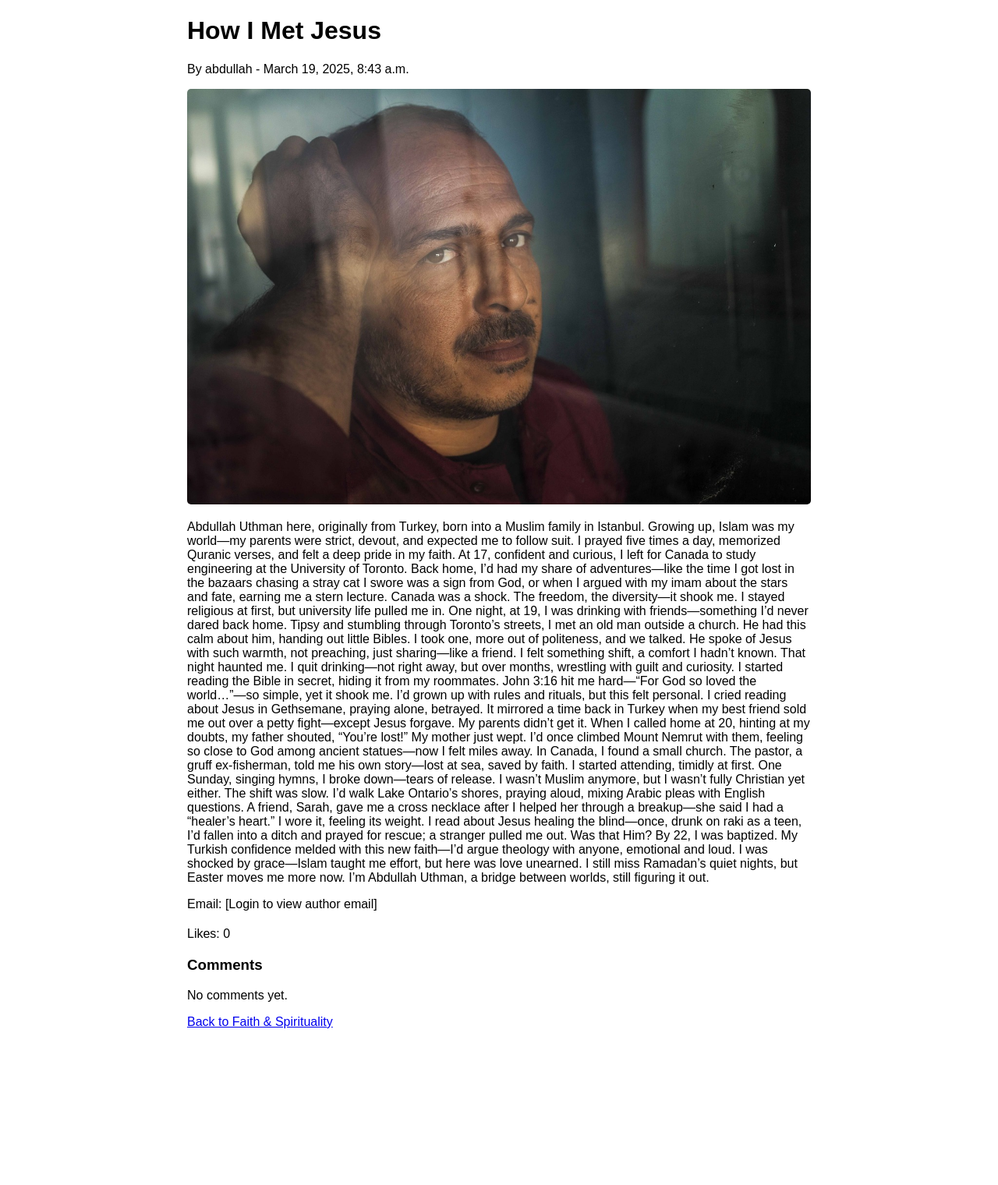
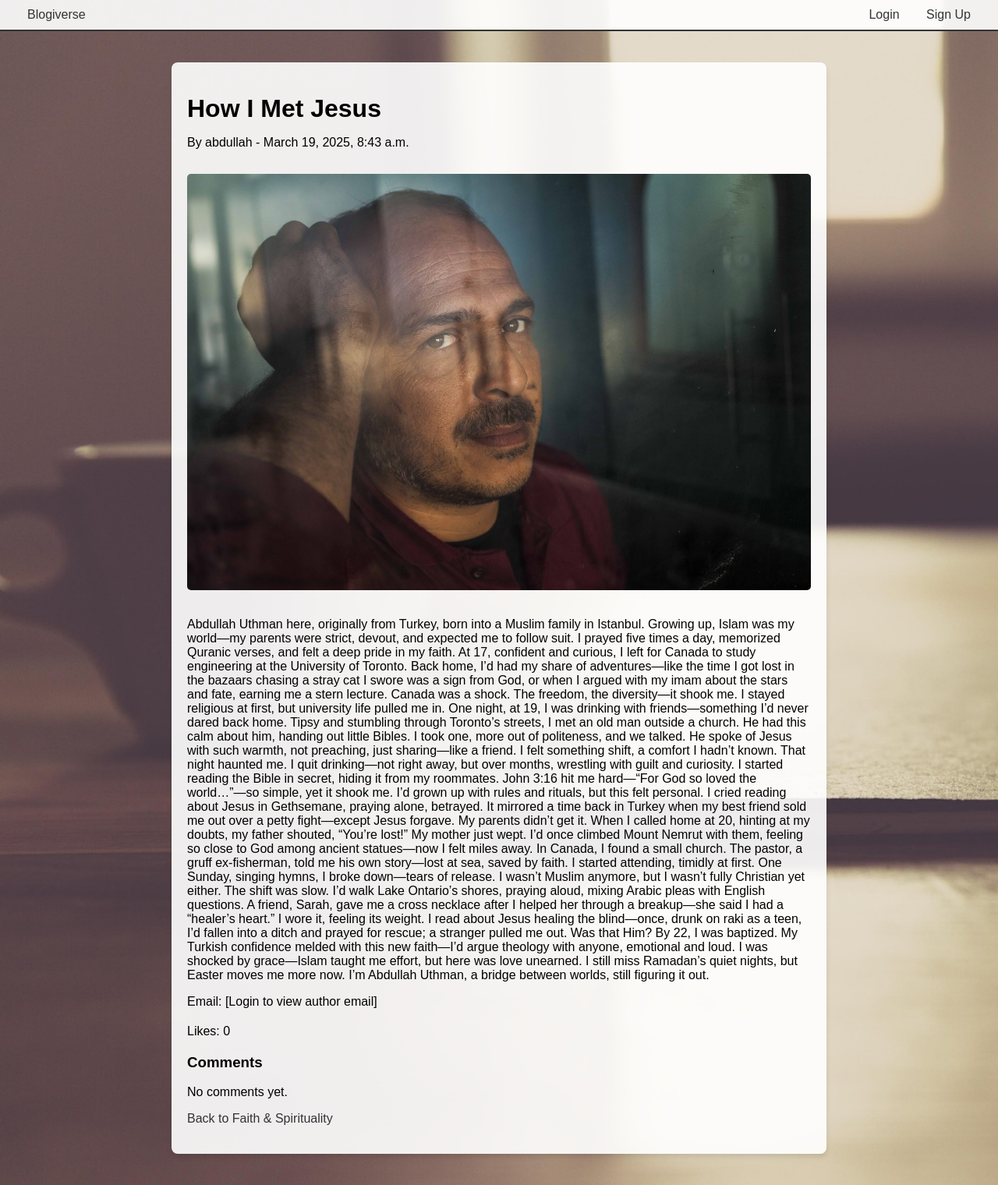
Before and after one commit to TranshumanistAJ/blogiverse, a Django app: page /blogs/post/1/ in a window 1280 px wide. Shown: the whole page at 78% size. Before the commit the page ends 1319 px from the top, so only its background shows below. Run offline with Django 5.2, Linux system fonts and the light colour scheme; data comes from the database, SQL or seed files in the repository; data that the repository does not hold is empty.

Commit message:
change from standalone HTML to {% extends 'base.html' %} for navbar consistency

```diff
--- a/templates/blogs/blog_detail.html
+++ b/templates/blogs/blog_detail.html
@@ -1,24 +1,57 @@
-<!DOCTYPE html>
-<html lang="en">
-<head>
-    <meta charset="UTF-8">
-    <title>{{ post.title }} - Blogiverse</title>
+{% extends 'base.html' %}
+
+{% block title %}{{ post.title }} - Blogiverse{% endblock %}
+
+{% block extra_css %}
     <style>
-        body { font-family: Arial, sans-serif; margin: 20px; }
-        .post { max-width: 800px; margin: 0 auto; }
-        img { max-width: 100%; height: auto; border-radius: 5px; }
+        body {
+            background-image: url('/static/images/background.jpg');
+            background-size: cover;
+            min-height: 100vh;
+            margin: 0;
+        }
+        .post-container {
+            max-width: 800px;
+            margin: 20px auto;
+            padding: 20px;
+            background-color: rgba(255, 255, 255, 0.9);
+            border-radius: 8px;
+            box-shadow: 0 4px 6px rgba(0, 0, 0, 0.1);
+        }
+        .post-container h1 {
+            margin-bottom: 10px;
+        }
+        .post-container img {
+            max-width: 100%;
+            height: auto;
+            border-radius: 5px;
+            margin: 15px 0;
+        }
+        .post-container a {
+            color: #333;
+            text-decoration: none;
+        }
+        .post-container a:hover {
+            color: #555;
+        }
         .likes { margin: 20px 0; }
         .comments { margin-top: 20px; }
-        .comment { border-top: 1px solid #ccc; padding: 10px 0; }
+        .comment {
+            border-top: 1px solid #ccc;
+            padding: 10px 0;
+        }
     </style>
-</head>
-<body>
-    <div class="post">
+{% endblock %}
+
+{% block content %}
+    <div class="post-container">
         <h1>{{ post.title }}</h1>
         <p>By {{ post.author }} - {{ post.created_at }}</p>
         {% if user.is_authenticated and user == post.author %}
-            <a href="{% url 'edit_post' post_id=post.id %}">Edit Post</a> |
-            <a href="{% url 'delete_post' post_id=post.id %}">Delete Post</a>
+            <p>
+                <a href="{% url 'edit_post' post_id=post.id %}">Edit Post</a> |
+                <a href="{% url 'delete_post' post_id=post.id %}">Delete Post</a>
+            </p>
         {% endif %}
         {% if post.photo %}
             <img src="{{ post.photo.url }}" alt="{{ post.author }}'s photo">
@@ -43,7 +76,6 @@
                 <p>No comments yet.</p>
             {% endfor %}
         </div>
-        <a href="{% url 'topic_list' forum_name=post.forum.name %}">Back to {{ post.forum.name }}</a>
+        <p><a href="{% url 'topic_list' forum_name=post.forum.name %}">Back to {{ post.forum.name }}</a></p>
     </div>
-</body>
-</html>
+{% endblock %}
```
